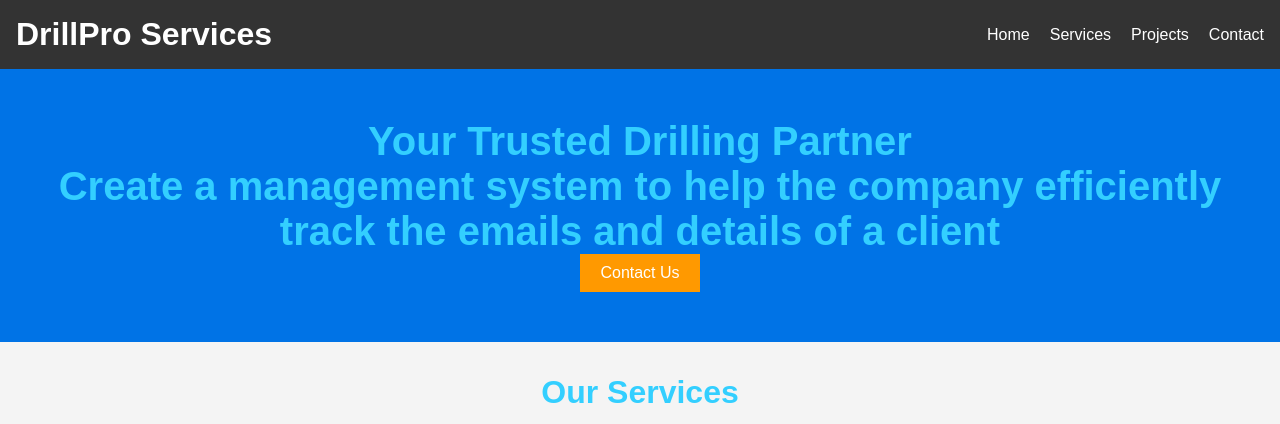
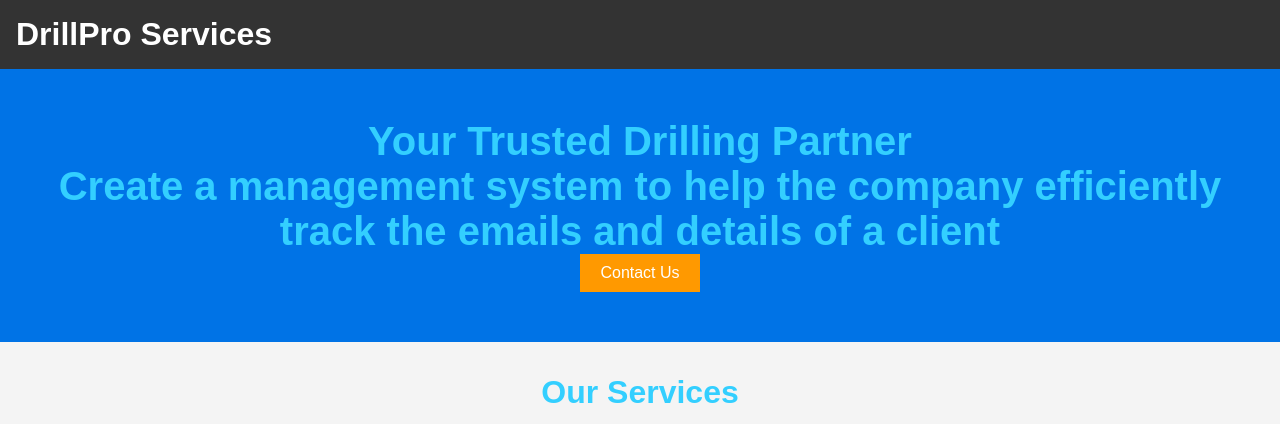
Before and after one commit to HermannMike/drilling-company, a plain HTML site: page index.html in a window 1280 px wide. Shown: the top 424 px of the page. Drawn offline with Linux system fonts and the light colour scheme.

Commit message:
commit changes

```diff
--- a/index.html
+++ b/index.html
@@ -12,14 +12,6 @@
         <div class="logo">
             <h1>DrillPro Services</h1>
         </div>
-        <nav>
-            <ul>
-                <li><a href="#">Home</a></li>
-                <li><a href="#">Services</a></li>
-                <li><a href="#">Projects</a></li>
-                <li><a href="#">Contact</a></li>
-            </ul>
-        </nav>
     </header>
 
     <section class="hero">
```
